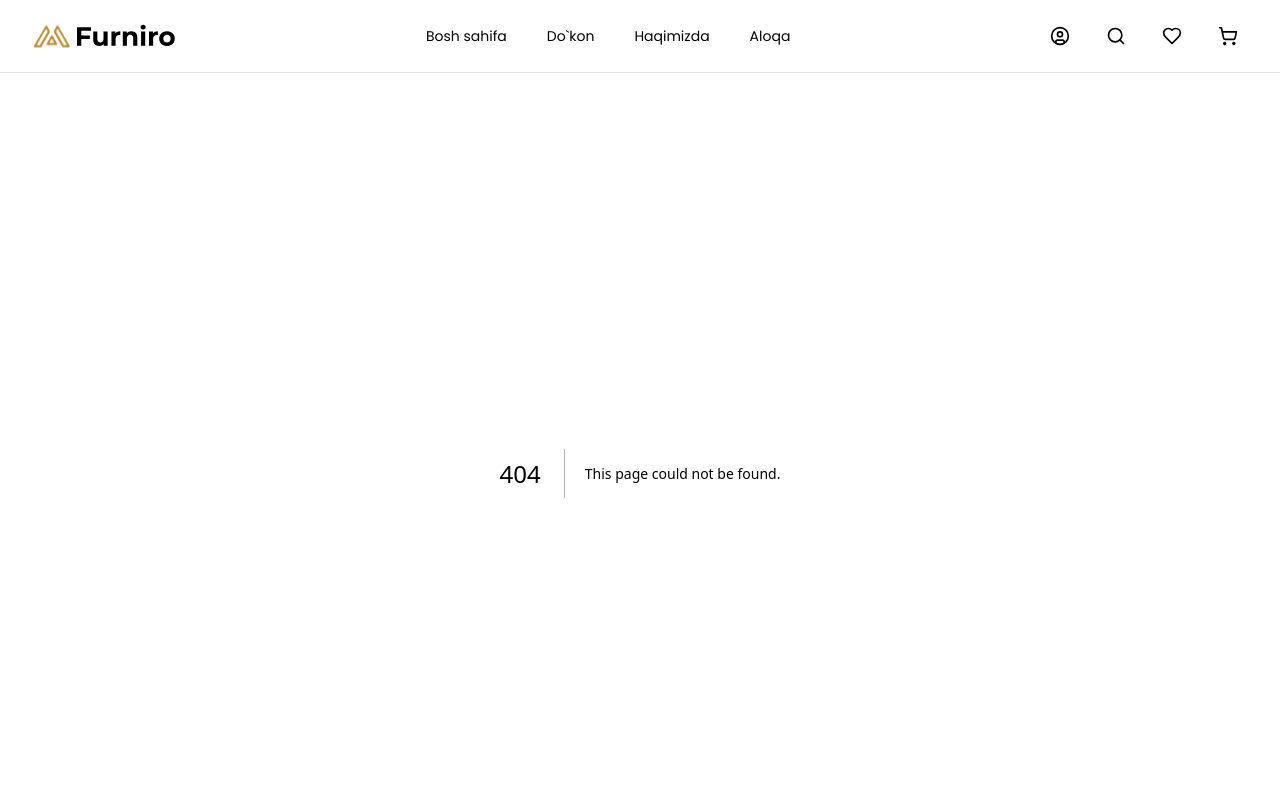
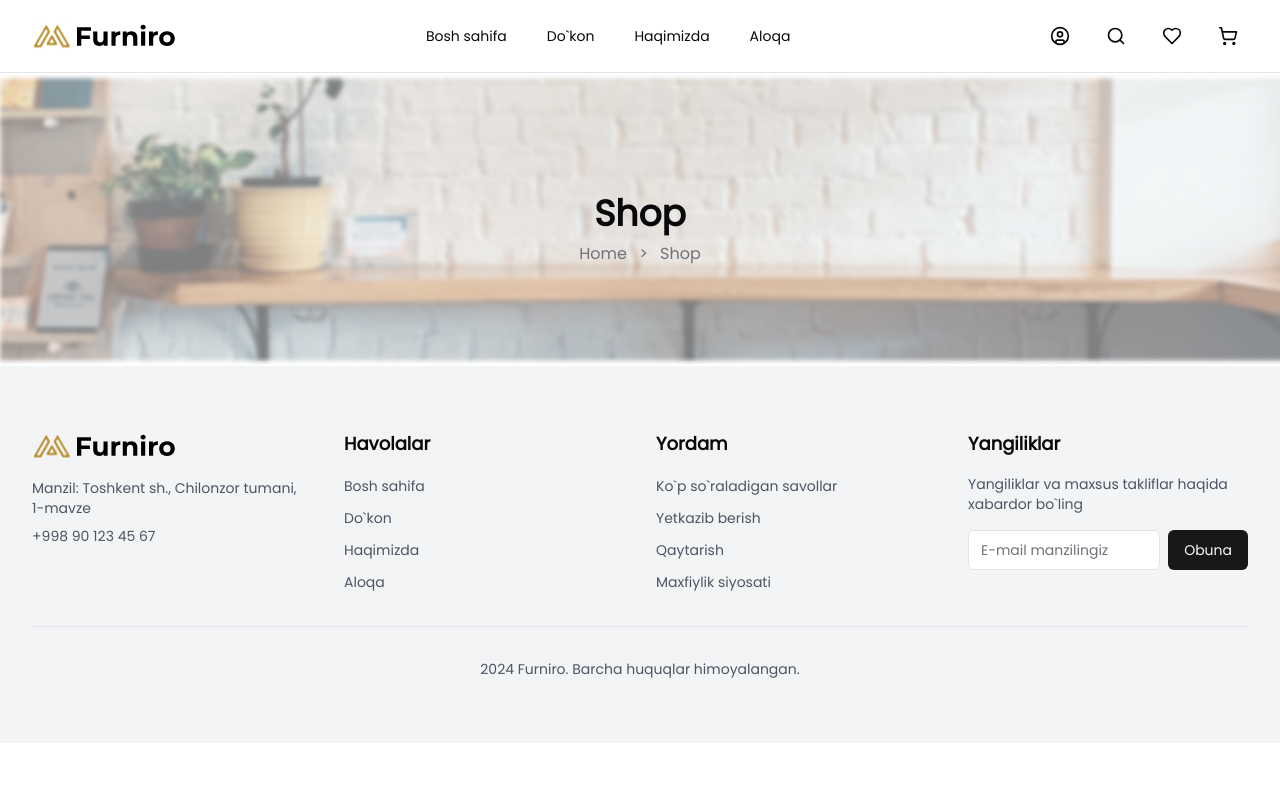
Before and after one commit to Abdumannonov-Samandar/furniture-mebel-site, a Next.js app: page /shop in a window 1280 px wide. Before the commit this address had no page. Shown: the top 800 px of the page. Built offline with nearby package versions, Linux system fonts and the light colour scheme.

Commit message:
add: shop page

```diff
--- /dev/null
+++ b/app/shop/page.tsx
@@ -0,0 +1,18 @@
+import React from 'react'
+
+const Page = () => {
+  return (
+    <main>
+        <section className="py-12 pt-[121px] pb-[100px] text-center bg-[url('/shop_bg.png')] bg-cover">
+        <div className="container">
+          <h1 className="text-4xl font-bold mb-2">Shop</h1>
+            <p className="text-muted-foreground">
+              Home <span className="mx-2">&gt;</span> Shop
+            </p>
+        </div>
+       </section>
+    </main>
+  )
+}
+
+export default Page
```
Also changed, not shown: public/shop_bg.png (added).
